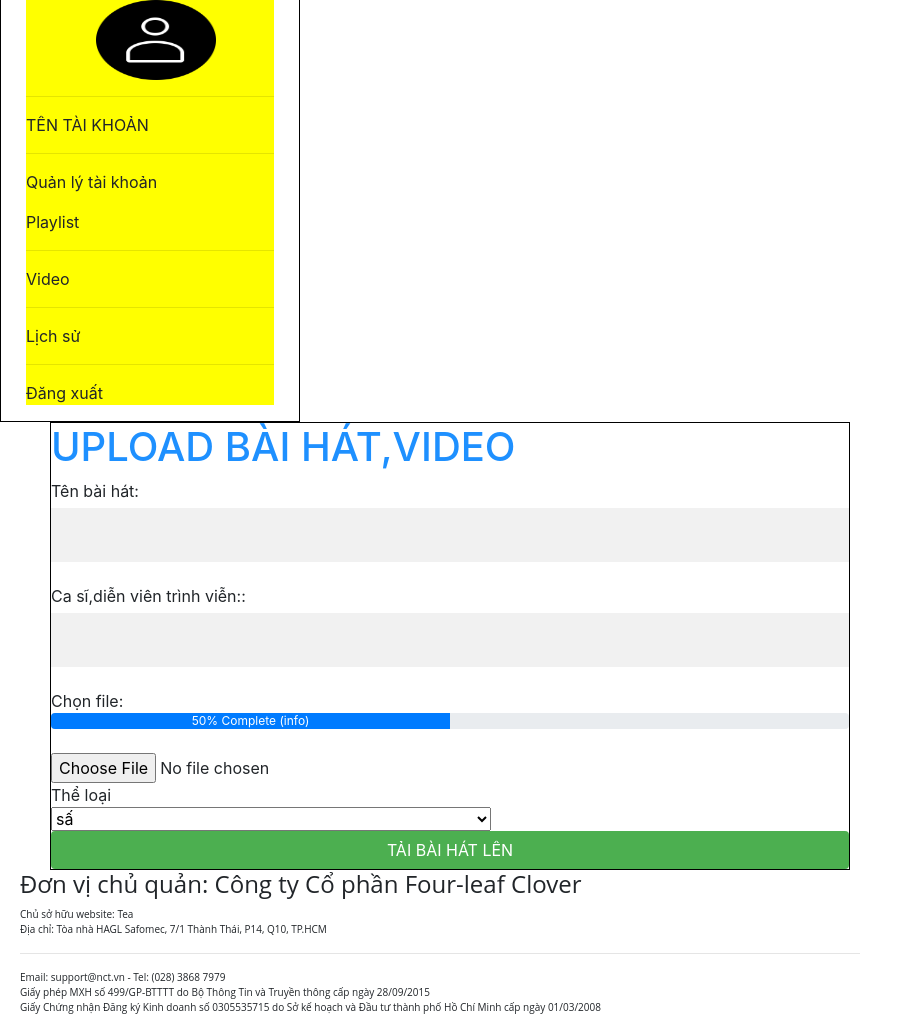
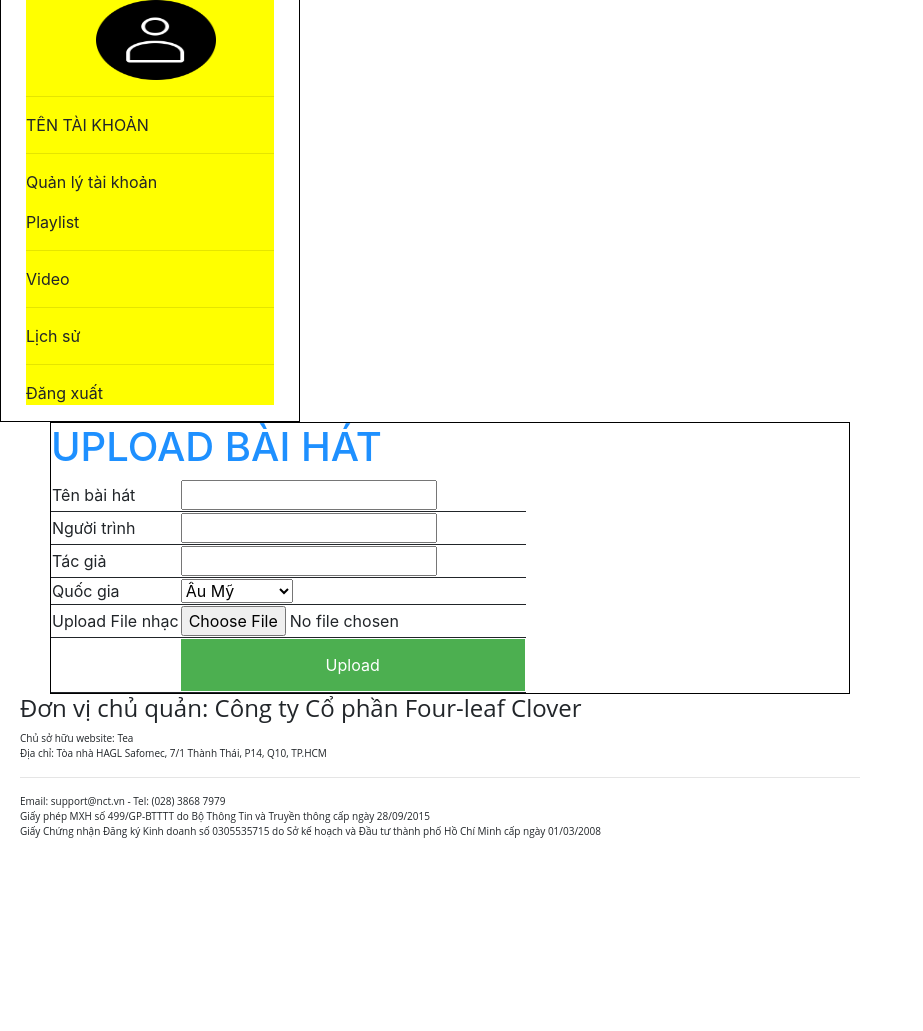
Before and after one commit to truongvancho/doancongnghemoi, a Node project: template rty/views/upload.ejs in a window 1280 px wide. Shown: the part 86-1117 px from the top of the page, without its empty margins (0-923 px from the left). After the commit the page ends 924 px from the top, so only its background shows below. Run offline with Node 20 templates, Linux system fonts and the light colour scheme; the template is opened without the code that fills it, so the values that code supplies are empty.

Commit message:
new commit

```diff
--- a/rty/views/upload.ejs
+++ b/rty/views/upload.ejs
@@ -21,7 +21,7 @@
 
             <div class="inner relative">
 
-                <a class="logo" href="#"><img src="images\logoco.png" width="70px" height="50px" alt="Comfortable"></a>
+                <a class="logo" href="home"><img src="images\logoco.png" width="70px" height="50px" alt="Comfortable"></a>
 
                 <a id="menu-toggle" class="button dark" href="#"><i class="icon-reorder"></i></a>
 
@@ -136,26 +136,47 @@
 
 
 <div id="navright1">
-    <h1 style="color:#1E90FF;">UPLOAD BÀI HÁT,VIDEO</h1>
-    <form>
-        <span>Tên bài hát:</span><input type="text" style="width:100%;"/>
-        <span>Ca sĩ,diễn viên trình viễn::</span><input type="text" style="width:100%;"/></br>
-        Chọn file:
-        <div class="progress">
-            <div class="progress-bar progress-bar-info" role="progressbar" aria-valuenow="50"
-                 aria-valuemin="0" aria-valuemax="100" style="width:50%">
-                50% Complete (info)
-            </div>
-        </div><br/>
-
-        <input type="file"	/>
-        <br/>
-        <span>Thể loại</span><br/>
-        <select style="width:440px;">
-            <option>sấ</option>
-            <option>sấ</option>
-        </select><br/>
-        <button class="btn bnt-primary">TẢI BÀI HÁT LÊN</button>
+    <h1 style="color:#1E90FF;">UPLOAD BÀI HÁT</h1>
+    <form action="insert" method="post" enctype="multipart/form-data">
+        <table>
+            <tr style="border-bottom: 1px solid">
+                <td>Tên bài hát</td>
+                <td><input name="tenBh"></td>
+            </tr>
+            <tr style="border-bottom: 1px solid">
+                <td>Người trình</td>
+                <td><input name="tenBh"></td>
+            </tr>
+            <tr style="border-bottom: 1px solid">
+                <td>Tác giả</td>
+                <td><input name="tenBh"></td>
+            </tr>
+            <tr style="border-bottom: 1px solid">
+                <td>Quốc gia</td>
+                <td>
+                    <select name="quocGia">
+                        <option value="Âu Mỹ">Âu Mỹ</option>
+                        <option value="Hàn Quốc">Hàn Quốc</option>
+                        <option value="Trung Quốc">Trung Quốc</option>
+                        <option value="Nhật Bản">Nhật Bản</option>
+                        <option value="Việt Nam">Việt Nam</option>
+                        <option value="Khác">Khác</option>
+                    </select>
+                </td>
+            </tr>
+            <tr style="border-bottom: 1px solid">
+                <td>Upload File nhạc</td>
+                <td>
+                    <input type="file" name="file">
+                </td>
+            </tr>
+            <tr style="border-bottom: 1px solid">
+                <td></td>
+                <td>
+                    <button type="submit">Upload</button>
+                </td>
+            </tr>
+        </table>
 
     </form>
 </div>
```
Also changed, not shown: rty/dao/MusicDAO.js (+48 -5 lines), rty/dao/Query.js (+19 -10 lines), rty/routes/index.js (+101 -0 lines).
